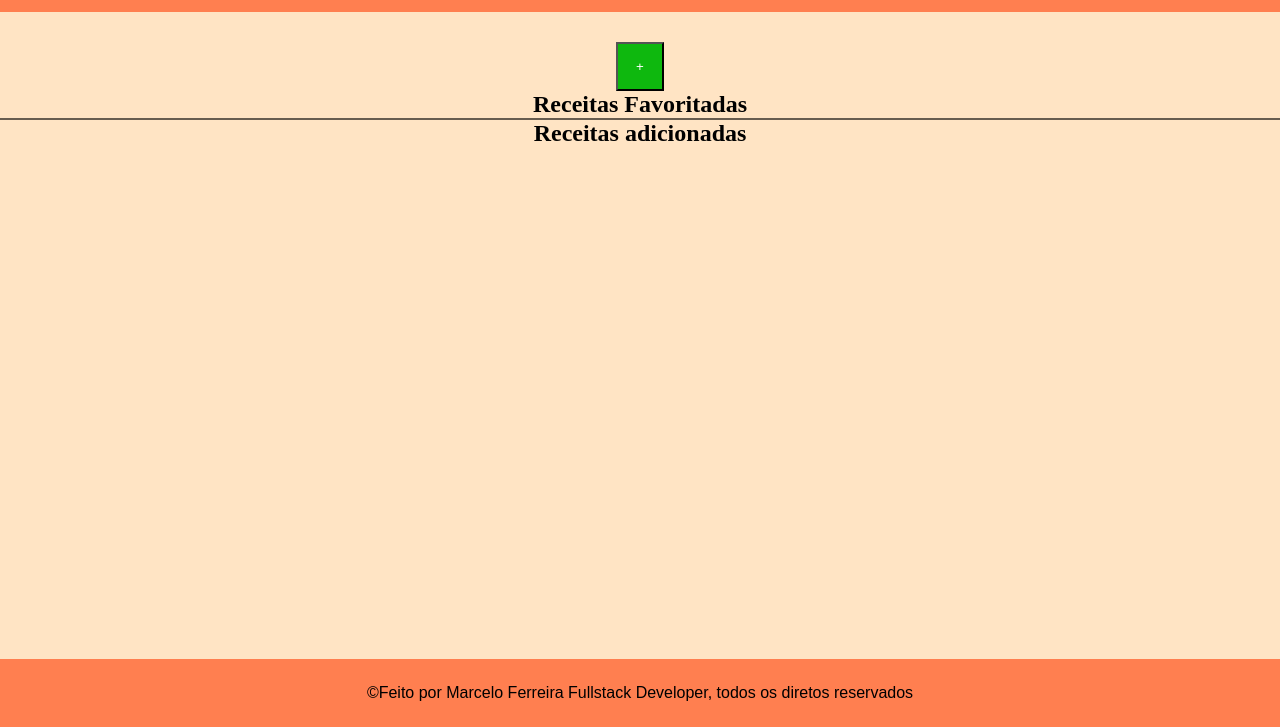
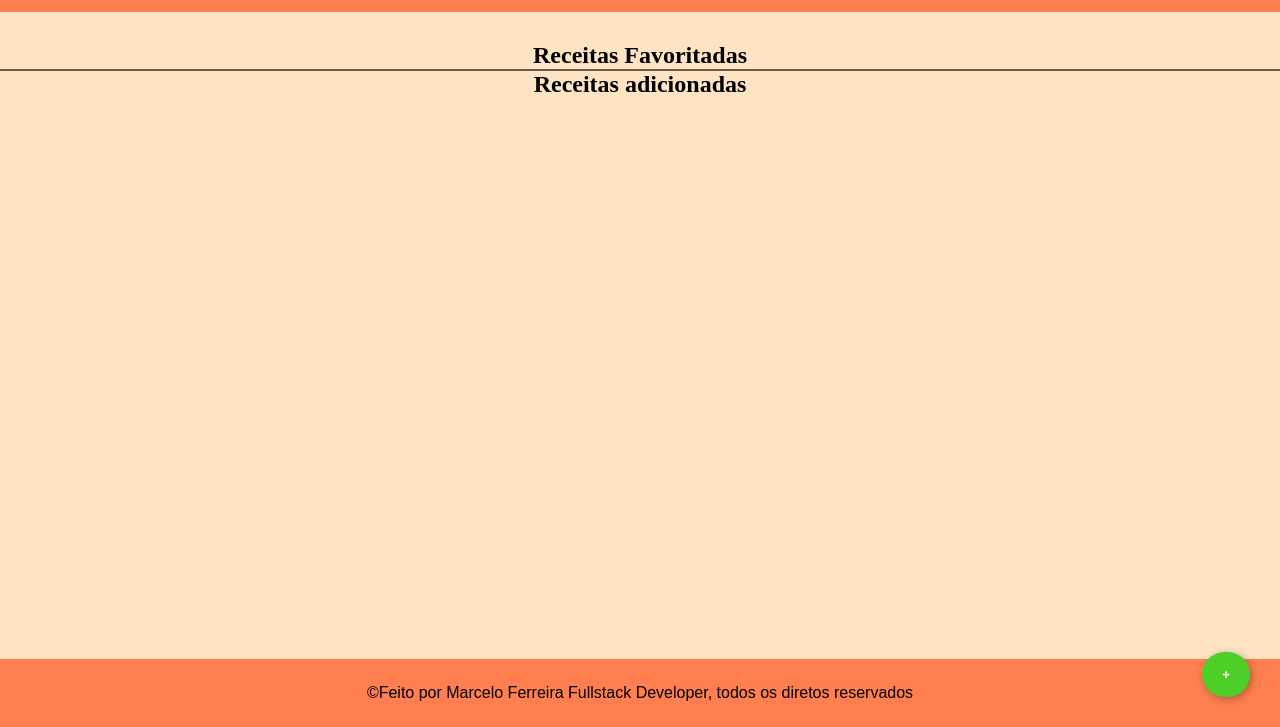
Before and after one commit to McLo1/Receitas, a plain HTML site: page index.html in a window 1280 px wide. Shown: the part 73-800 px from the top of the page. Drawn offline with Linux system fonts and the light colour scheme.

Commit message:
Botão adicionar receitas atualizado

```diff
--- a/Modal.css
+++ b/Modal.css
@@ -40,19 +40,25 @@ main {
 }
 
 
-#Adicionar_Receita{
-    background-color: rgb(14, 184, 14);
+#Adicionar_Receita {
+    position: fixed;
+    bottom: 30px;
+    right: 30px;
+    padding: 15px 20px;
+    background-color: rgb(78, 207, 39);
     color: white;
-    padding: 15px 18px;
-
+    font-weight: bold;
+    border: none;
+    border-radius: 30px;
+    box-shadow: 2px 2px 8px rgba(0,0,0,0.3);
+    cursor: pointer;
+    z-index: 1000;
 }
 
-#Adicionar_Receita:hover{
-    background-color: rgb(8, 151, 8);
-    transition: 0.3s ease;
-    cursor: pointer;
+#Adicionar_Receita:hover {
+    background-color: rgb(63, 168, 31);
+    transition: background-color 0.3s ease;
 }
-
 
 .modal {
     display: none;
```
